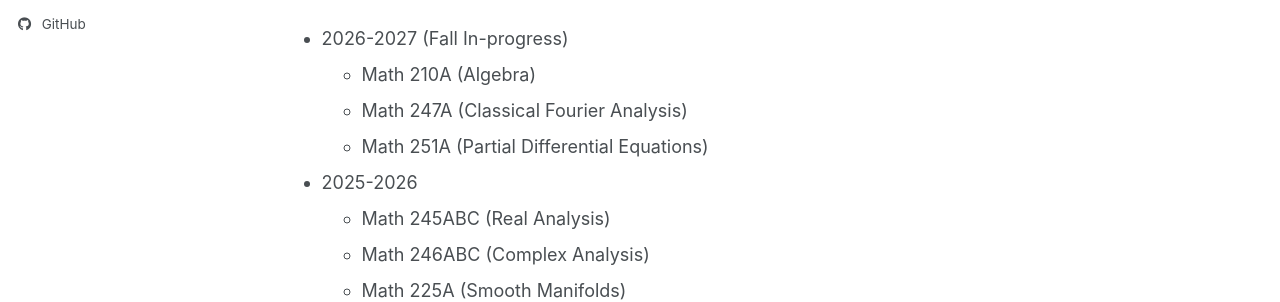
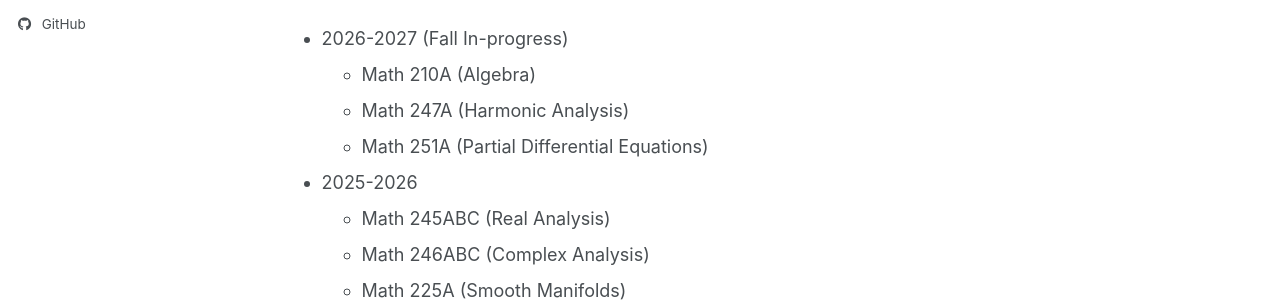
Before and after one commit to mathmaniac88/mathmaniac88.github.io, a Jekyll site: the page built from _pages/cv.md, in a window 1280 px wide and 900 px high. Shown: the part 402-704 px from the top of the window. Built offline with Jekyll 4.4.1, drawn with Linux system fonts in a browser that asks for light colours; a style sheet for code colours, icons or effects is not loaded.

Commit message:
Update cv.md

```diff
--- a/_pages/cv.md
+++ b/_pages/cv.md
@@ -22,7 +22,7 @@ Relevant Coursework
 
 * 2026-2027 (Fall In-progress)
   * Math 210A (Algebra)
-  * Math 247A (Classical Fourier Analysis)
+  * Math 247A (Harmonic Analysis)
   * Math 251A (Partial Differential Equations)
 
 * 2025-2026
```
